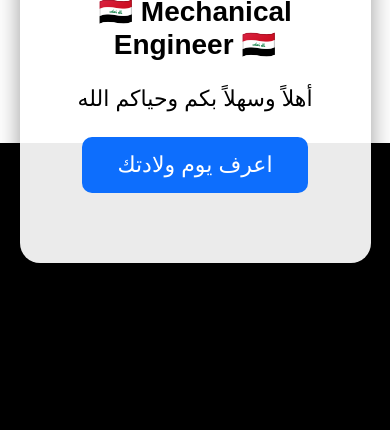
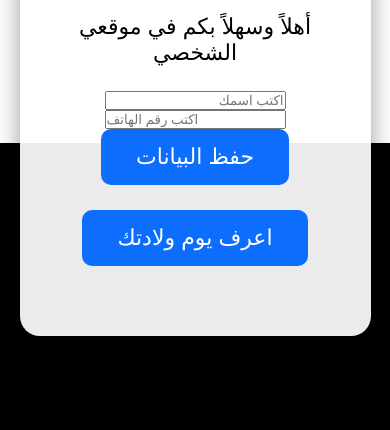
Before and after one commit to yousifiraqas5-byte/YOUSIF, a plain HTML site: page index.html in a window 390 px wide. Shown: the part 414-844 px from the top of the page. Drawn offline with Linux system fonts and the light colour scheme.

Commit message:
Enhance index.html with user input fields and buttons
Added input fields for name and phone, along with buttons to save user data and check birthday.

```diff
--- a/index.html
+++ b/index.html
@@ -18,13 +18,26 @@
 
     <h2>🇮🇶 Mechanical Engineer 🇮🇶</h2>
 
-    <p>أهلاً وسهلاً بكم وحياكم الله </p>
+<p>
+أهلاً وسهلاً بكم في موقعي الشخصي
+</p>
 
-    <button type="button" onclick="birthDay()">
-      اعرف يوم ولادتك
-    </button>
+<input type="text" id="name" placeholder="اكتب اسمك">
 
-    <p id="result" aria-live="polite"></p>
+<input type="tel" id="phone" placeholder="اكتب رقم الهاتف">
+
+<button onclick="saveUser()">
+حفظ البيانات
+</button>
+
+<p id="userInfo"></p>
+
+<button onclick="birthDay()">
+اعرف يوم ولادتك
+</button>
+
+<p id="result"></p>
+
 
   </div>
 
```
